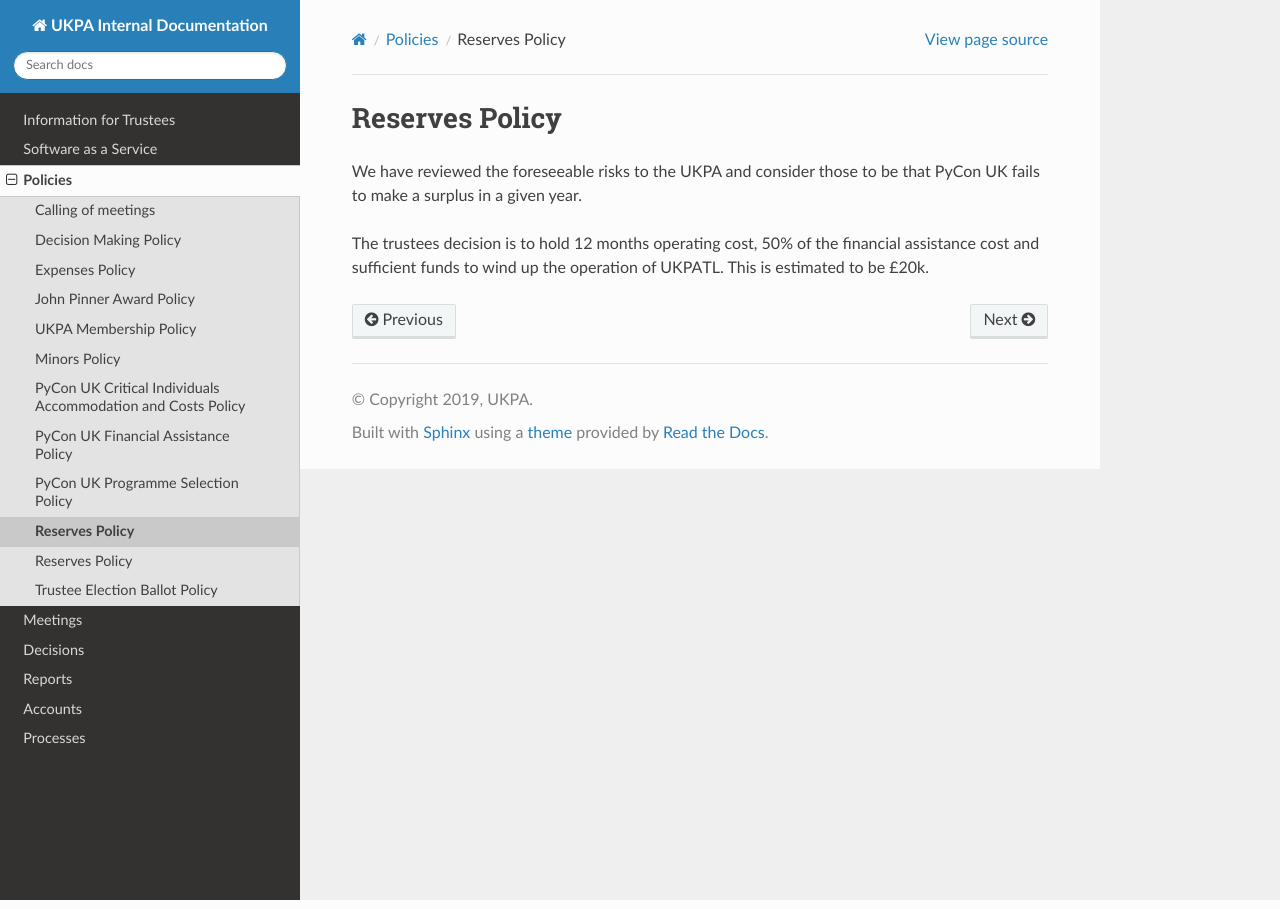
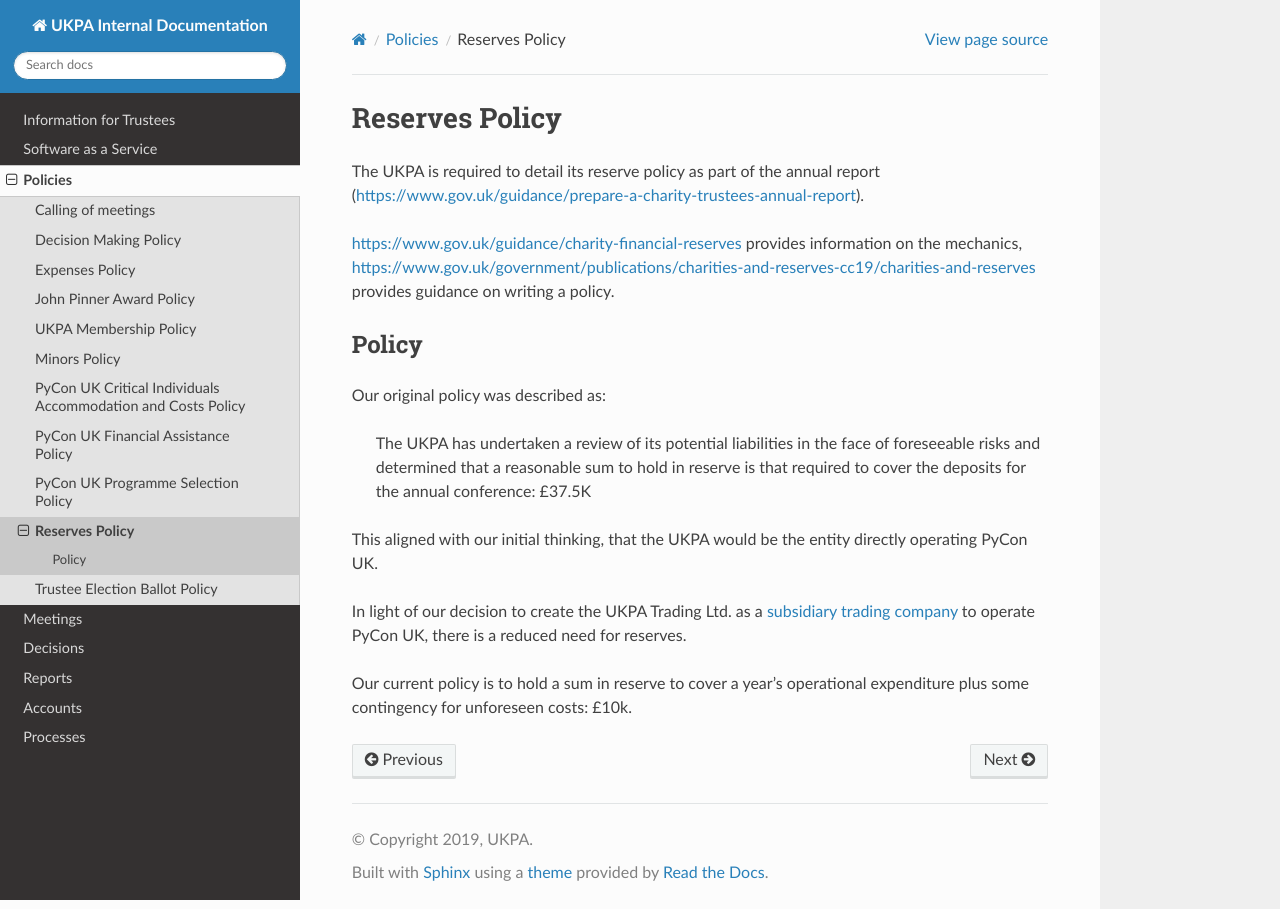
Before and after one commit to UKPythonAssociation/ukpa-internaldocs, a Sphinx documentation site: the page built from source/policies/reserve-policy.rst, in a window 1280 px wide. Built offline with Sphinx 7.4.7 and the Read the Docs theme 2.0.0, drawn with Linux system fonts in a browser that asks for light colours.

Commit message:
Update old policy.

```diff
--- a/source/policies/reserve-policy.rst
+++ b/source/policies/reserve-policy.rst
@@ -1,9 +1,22 @@
 Reserves Policy
 ===============
 
-We have reviewed the foreseeable risks to the UKPA and consider those
-to be that PyCon UK fails to make a surplus in a given year.
+The UKPA is required to detail its reserve policy as part of the annual report (https://www.gov.uk/guidance/prepare-a-charity-trustees-annual-report).
 
-The trustees decision is to hold 12 months operating cost, 50% of the financial
-assistance cost and sufficient funds to wind up the operation of UKPATL. This is
-estimated to be £20k.
+https://www.gov.uk/guidance/charity-financial-reserves provides information on the mechanics,
+https://www.gov.uk/government/publications/charities-and-reserves-cc19/charities-and-reserves provides guidance on writing a policy.
+
+Policy
+------
+
+Our original policy was described as:
+
+    The UKPA has undertaken a review of its potential liabilities in the face of foreseeable risks and determined that a reasonable sum to hold in reserve is that required to cover the deposits for the annual conference: £37.5K
+
+This aligned with our initial thinking, that the UKPA would be the entity directly operating PyCon UK.
+
+In light of our decision to create the UKPA Trading Ltd. as a `subsidiary trading company <https://www.gov.uk/guidance/charities-and-trading#subsidiary-trading>`_
+to operate PyCon UK,
+there is a reduced need for reserves.
+
+Our current policy is to hold a sum in reserve to cover a year's operational expenditure plus some contingency for unforeseen costs: £10k.
```
Also changed, not shown: source/policies/reserves-policy.rst (deleted, +0 -22 lines).
